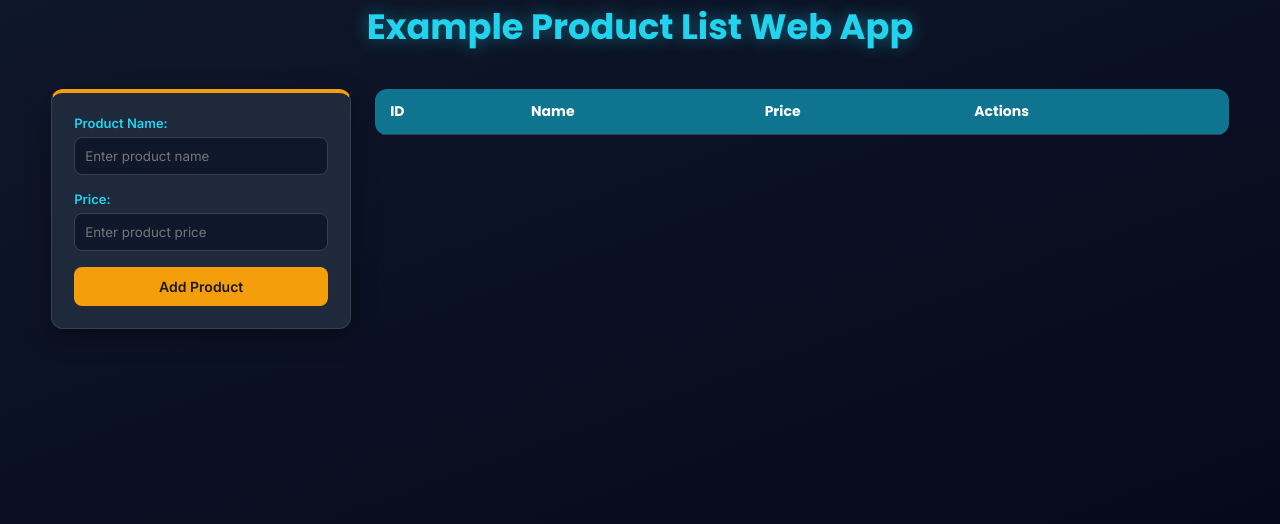
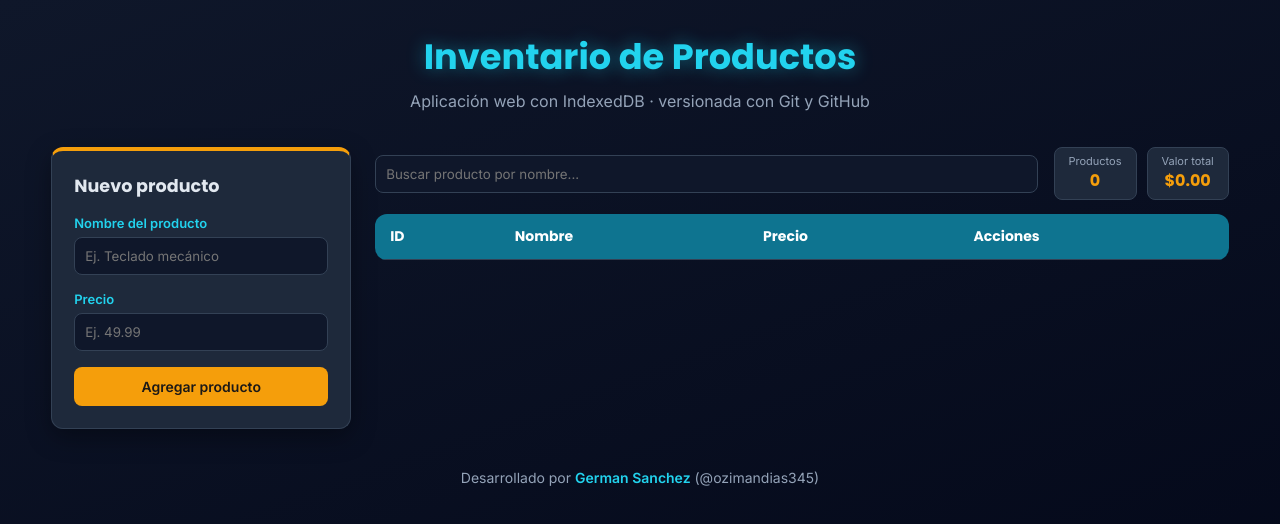
Before and after one commit to ozimandias345/versionamiento-German-Dario, a plain HTML site: page index.html in a window 1280 px wide. Drawn offline with Linux system fonts and the light colour scheme.

Commit message:
feat: agregar buscador, estadisticas y nombre del estudiante

```diff
--- a/index.html
+++ b/index.html
@@ -1,43 +1,58 @@
 <!DOCTYPE html>
-<html lang="en">
+<html lang="es">
 <head>
     <meta charset="UTF-8">
     <meta name="viewport" content="width=device-width, initial-scale=1.0">
-    <title>Example Data Table with IndexedDB</title>
+    <title>Inventario de Productos con IndexedDB</title>
 
     <link rel="stylesheet" href="styles.css">
 </head>
 <body>
-    <h1>Example Product List Web App</h1>
+    <header>
+        <h1>Inventario de Productos</h1>
+        <p class="subtitle">Aplicación web con IndexedDB · versionada con Git y GitHub</p>
+    </header>
 
     <div class="container">
 
         <div class="formContainer">
-            <label for="name">Product Name:</label>
-            <input type="text" id="name" placeholder="Enter product name">
+            <h2>Nuevo producto</h2>
+            <label for="name">Nombre del producto</label>
+            <input type="text" id="name" placeholder="Ej. Teclado mecánico">
 
-            <label for="price">Price:</label>
-            <input type="number" id="price" placeholder="Enter product price" min="1">
+            <label for="price">Precio</label>
+            <input type="number" id="price" placeholder="Ej. 49.99" min="1" step="0.01">
 
-            <button id="addProduct">Add Product</button>
+            <button id="addProduct">Agregar producto</button>
         </div>
 
+        <section class="tableSection">
+            <div class="toolbar">
+                <input type="search" id="search" placeholder="Buscar producto por nombre...">
+                <div class="stats">
+                    <div class="stat"><span>Productos</span><strong id="statCount">0</strong></div>
+                    <div class="stat"><span>Valor total</span><strong id="statTotal">$0.00</strong></div>
+                </div>
+            </div>
 
             <table id="productsTable">
                 <thead>
                     <tr>
                         <th>ID</th>
-                    <th>Name</th>
-                    <th>Price</th>
-                    <th>Actions</th>
+                        <th>Nombre</th>
+                        <th>Precio</th>
+                        <th>Acciones</th>
                     </tr>
                 </thead>
                 <tbody>
-
                 </tbody>
             </table>
+        </section>
     </div>
 
+    <footer>
+          Desarrollado por <strong>German Sanchez</strong> (@ozimandias345)
+    </footer>
 
     <script src="functions.js"></script>
 </body>
```
Lines whose indentation alone changed are shown as unchanged.
